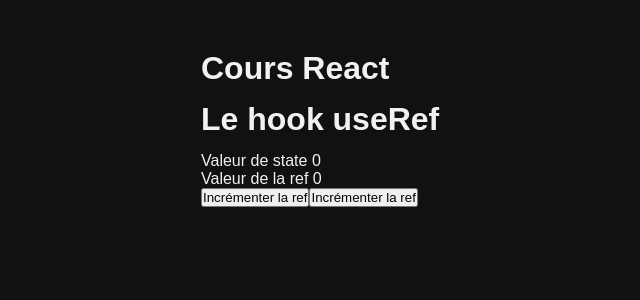
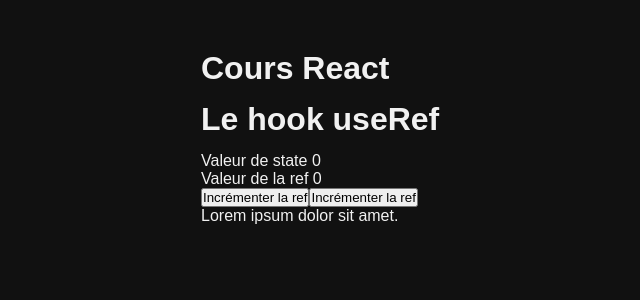
Before and after one commit to Mr-FERRAT/react-formation, a React (Vite) app in the folder 04 - Les bases de React/001 3.Les-bases-de-React/3.Les-bases-de-React/: page / in a window 1280 px wide. Shown: the top 300 px of the page, without its empty margins (39-679 px from the left). Built offline with nearby package versions, Linux system fonts and the light colour scheme.

Commit message:
Utiliser useRef() pour sélectionner un élément

```diff
--- a/04 - Les bases de React/001 3.Les-bases-de-React/3.Les-bases-de-React/src/lessons/13.useRef/Container.jsx
+++ b/04 - Les bases de React/001 3.Les-bases-de-React/3.Les-bases-de-React/src/lessons/13.useRef/Container.jsx
@@ -7,13 +7,18 @@
 
   const [state, setState] = useState (0)
   const countRef = useRef(0)
-  console.log(countRef)
 
   function handlCountRef(){
     countRef.current++
-    console.log(countRef.current)
+
+    console.log(txtRef.current)
+    console.log(document.querySelector(".txt"))
   }
-  console.log("Mise à jour")
+
+
+  const txtRef = useRef()
+  console.log(txtRef)
+
   return (
     <div>
       <h1>Le hook useRef</h1>
@@ -21,6 +26,9 @@
       <p>Valeur de la ref {countRef.current}</p>
       <button onClick={handlCountRef}>Incrémenter la ref</button>
       <button onClick={() => setState(state + 1)}>Incrémenter la ref</button>
+
+      <p className="txt" ref={txtRef}>Lorem ipsum dolor sit amet.</p>
+
     </div>
   )
 }
```
Also changed, not shown: 1 other file (tests, documents, lock files or other folders).
